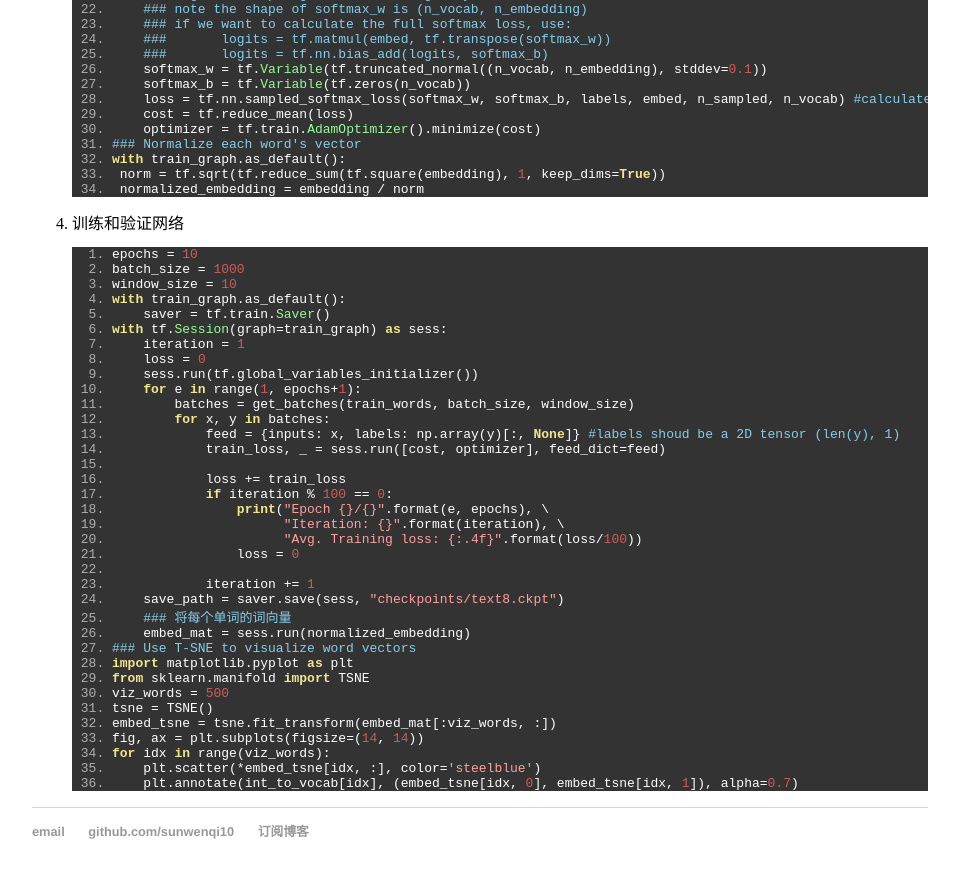
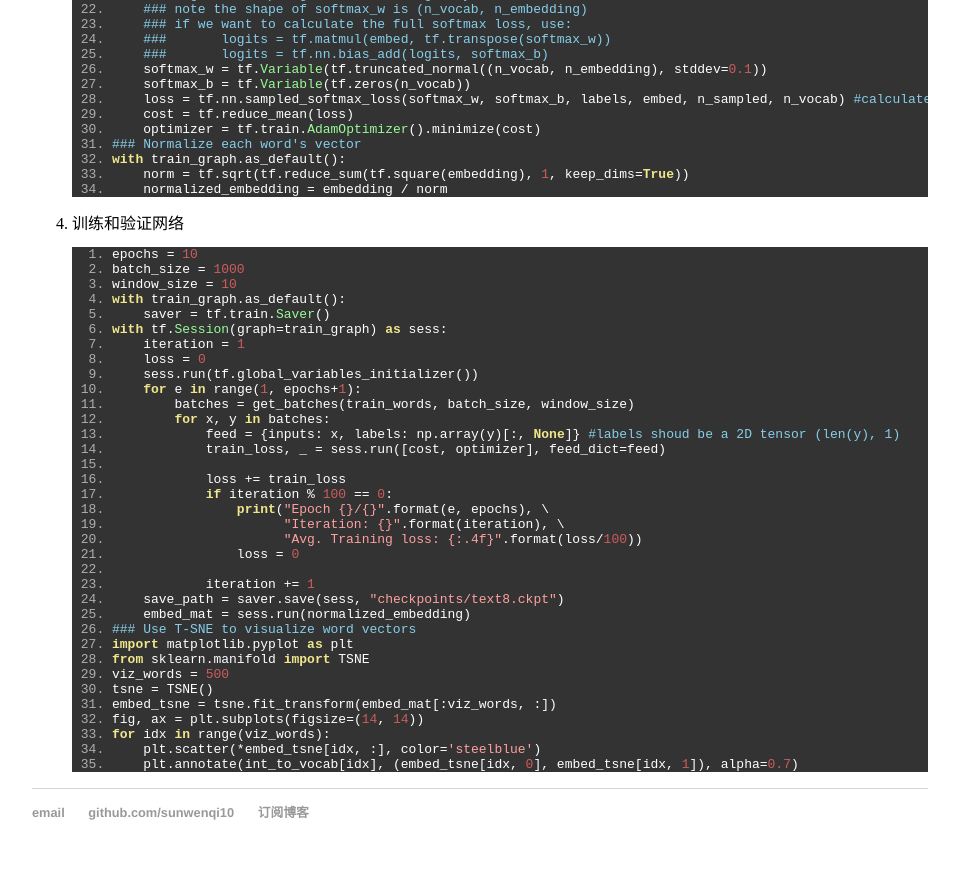
Before and after one commit to sunwenqi10/sunwenqi10.github.io, a Jekyll site: the page built from _posts/2018-11-20-Embedding_and_Word2Vec.md, in a window 1280 px wide and 900 px high, scrolled down 5795 px. Shown: the top 878 px of the window, without its empty margins (160-1119 px from the left). Built offline with Jekyll 4.4.1, drawn with Linux system fonts in a browser that asks for light colours; comment, search, counter and statistics services are not loaded.

Commit message:
Update 2018-11-20-Embedding_and_Word2Vec.md

````diff
--- a/_posts/2018-11-20-Embedding_and_Word2Vec.md
+++ b/_posts/2018-11-20-Embedding_and_Word2Vec.md
@@ -264,8 +264,8 @@ with train_graph.as_default():
        optimizer = tf.train.AdamOptimizer().minimize(cost)
 ### Normalize each word's vector
 with train_graph.as_default():
-    norm = tf.sqrt(tf.reduce_sum(tf.square(embedding), 1, keep_dims=True))
-    normalized_embedding = embedding / norm
+       norm = tf.sqrt(tf.reduce_sum(tf.square(embedding), 1, keep_dims=True))
+       normalized_embedding = embedding / norm
 ```
 
 4. 训练和验证网络
@@ -294,7 +294,6 @@ with tf.Session(graph=train_graph) as sess:
 
                iteration += 1
        save_path = saver.save(sess, "checkpoints/text8.ckpt")
-       ### 将每个单词的词向量
        embed_mat = sess.run(normalized_embedding)
 ### Use T-SNE to visualize word vectors
 import matplotlib.pyplot as plt
````
